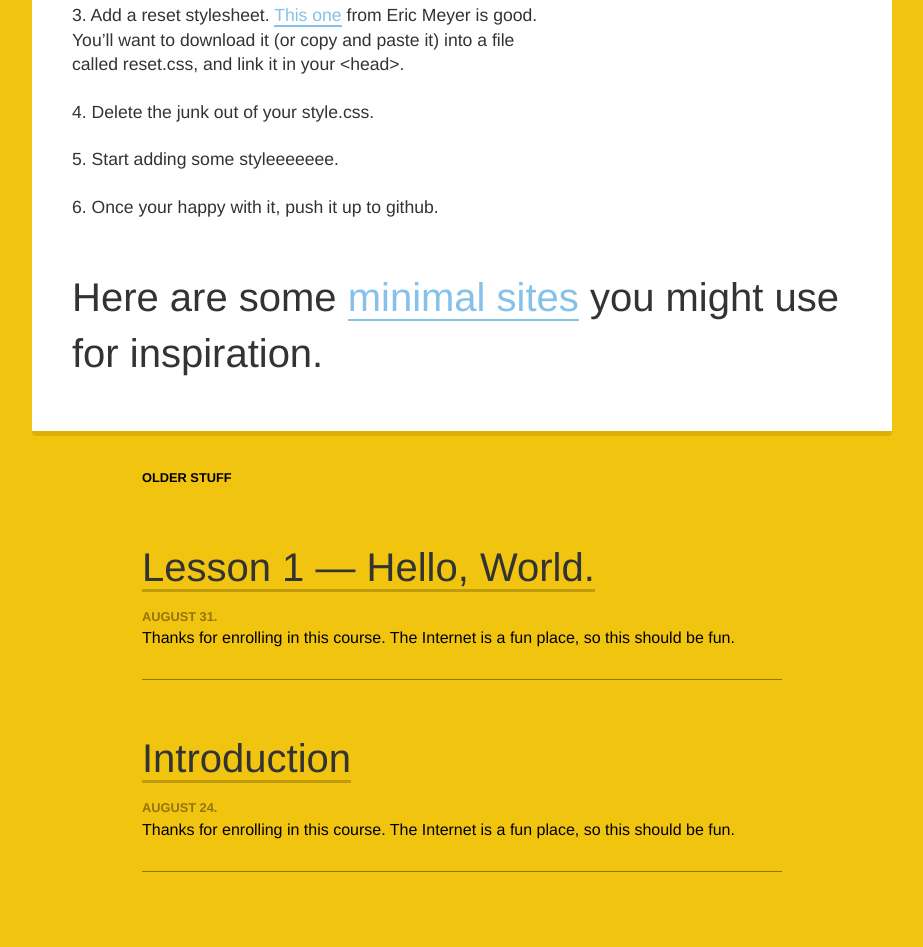
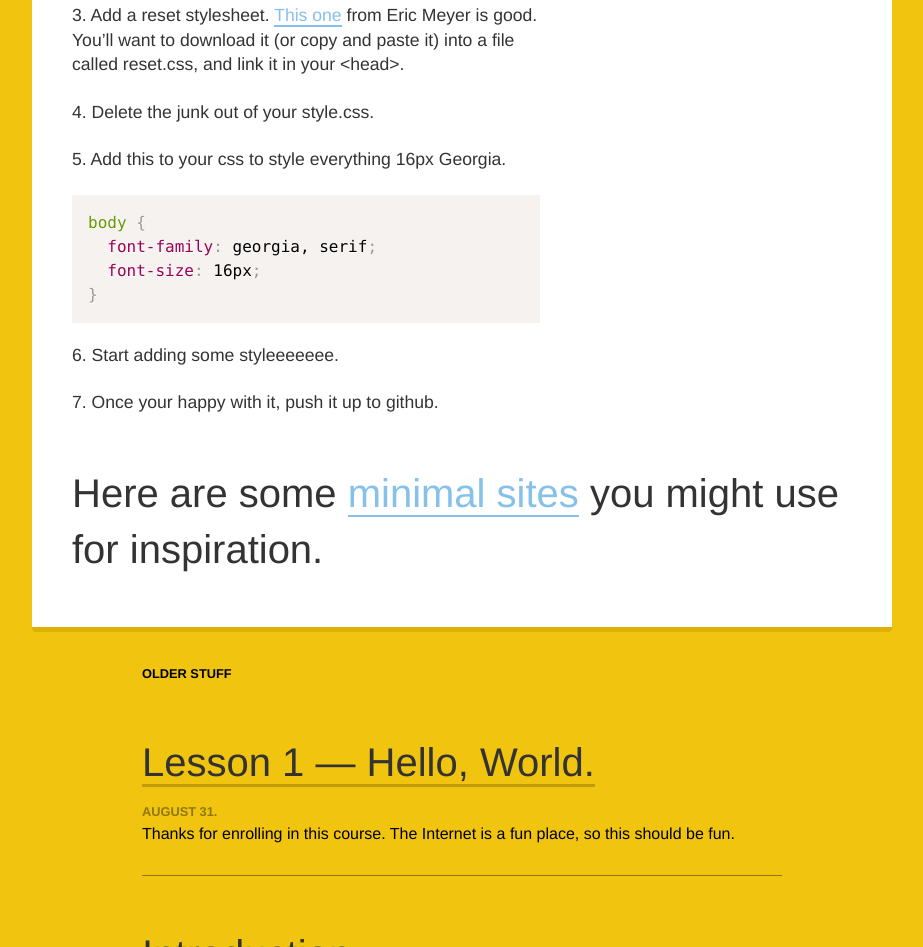
Before and after one commit to msch-j360/msch-j360.github.io, a plain HTML site: page index.html in a window 1280 px wide. Shown: the part 4017-4964 px from the top of the page, without its empty margins (178-1101 px from the left). Drawn offline with Linux system fonts and the light colour scheme.

Commit message:
added note to what to do now

```diff
--- a/index.html
+++ b/index.html
@@ -101,8 +101,14 @@ Sketching, concepts, design and final code implementation of a redesign of The N
       <p>2. Code up your new content in your index.html file. </p>
       <p>3. Add a reset stylesheet. <a href="http://meyerweb.com/eric/tools/css/reset/reset.css">This one</a> from Eric Meyer is good. You’ll want to download it (or copy and paste it) into a file called reset.css, and link it in your &lt;head&gt;.</p>
       <p>4. Delete the junk out of your style.css.</p>
-      <p>5. Start adding some styleeeeeee.</p>
-      <p>6. Once your happy with it, push it up to github.</p>
+      <p>5. Add this to your css to style everything 16px Georgia.
+        <pre><code class="language-css">body {
+  font-family: georgia, serif;
+  font-size: 16px;
+}</code></pre>
+
+      <p>6. Start adding some styleeeeeee.</p>
+      <p>7. Once your happy with it, push it up to github.</p>
 
       <h3>Here are some <a href="http://www.siteinspire.com/websites?categories=14">minimal sites</a> you might use for inspiration.</h3>
 
```
